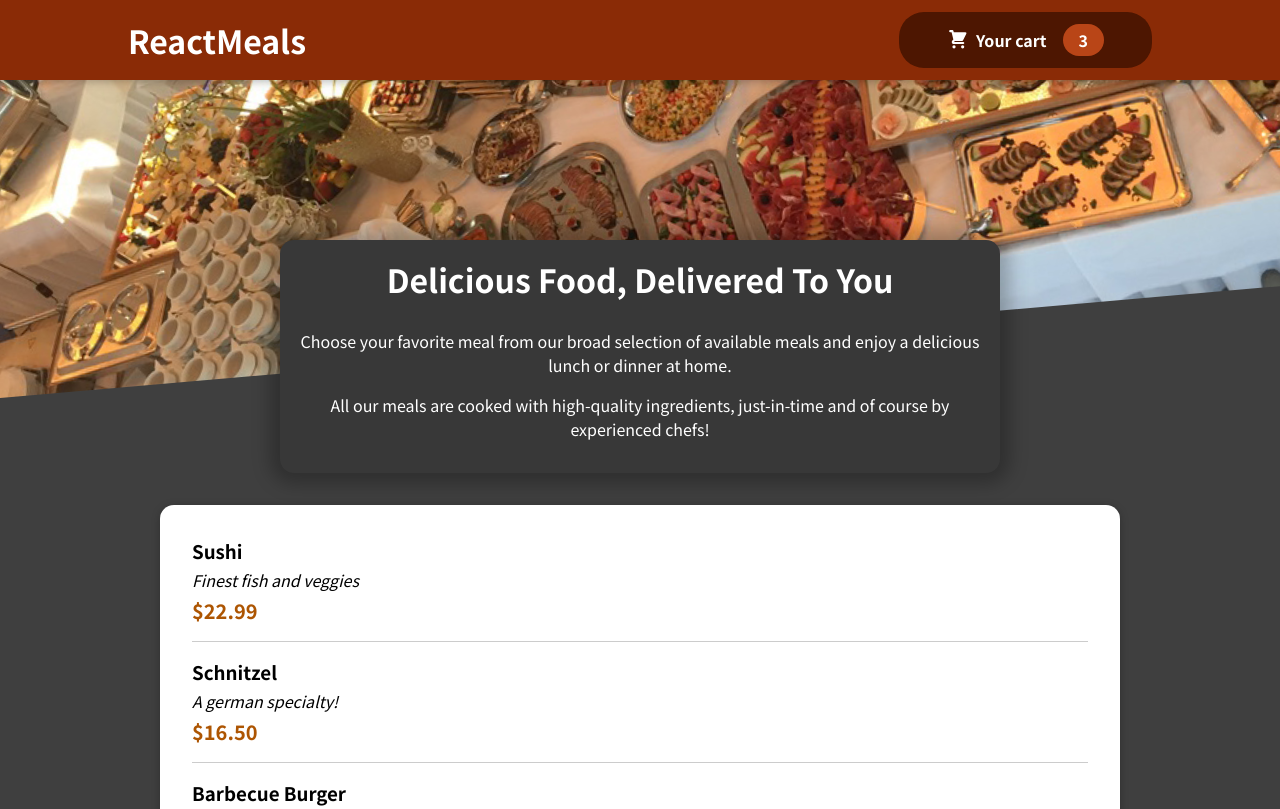
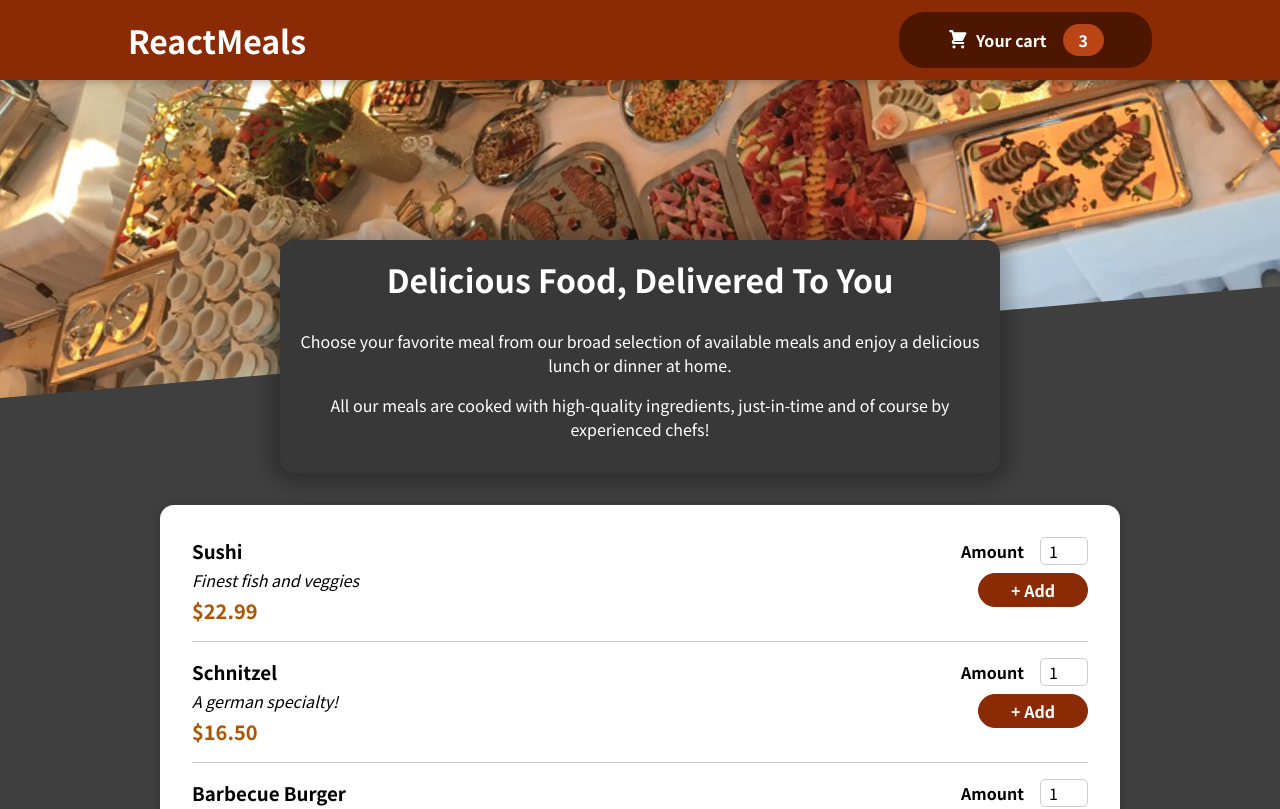
Before and after one commit to fredericmineur/React-food-order-app, a React (Create React App) app: page / in a window 1280 px wide. Shown: the top 809 px of the page. Built offline with nearby package versions, Linux system fonts and the light colour scheme.

Commit message:
add MealItemForm component and reusable Input

```diff
--- a/src/components/Meals/AvailableMeals.js
+++ b/src/components/Meals/AvailableMeals.js
@@ -33,7 +33,12 @@
 const AvailableMeals = props =>{
 
     const mealsList = DUMMY_MEALS.map((meal)=>{
-        return <MealItem key={meal.id} name={meal.name} description={meal.description} price={meal.price} />
+        return <MealItem
+        id={meal.id}
+        key={meal.id}
+        name={meal.name}
+        description={meal.description}
+        price={meal.price} />
     })
 
     return <section className={styles.meals}>
--- a/src/components/Meals/MealItem/MealItem.js
+++ b/src/components/Meals/MealItem/MealItem.js
@@ -1,4 +1,5 @@
-import styles from './MealItem.module.css'
+import styles from './MealItem.module.css';
+import MealItemForm from './MealItemForm';
 
 const MealItem = props => {
     const price = `$${props.price.toFixed(2)}`;
@@ -10,7 +11,7 @@
             <div className={styles.price}>{price}</div>
         </div>
         <div>
-
+            <MealItemForm id={props.id}/>
         </div>
     </li>
 }
--- /dev/null
+++ b/src/components/Meals/MealItem/MealItemForm.js
@@ -0,0 +1,18 @@
+import styles from './MealItemForm.module.css';
+import Input from '../../UI/Input';
+
+const MealItemForm = props => {
+    return <form className={styles.form}>
+        <Input label="Amount" input={{
+            id:"amount_"+ props.id,
+            type:"number",
+            min:'1',
+            max: '5',
+            step:'1',
+            defaultValue: '1'
+            }}/>
+        <button>+ Add</button>
+    </form>
+}
+
+export default MealItemForm;
--- /dev/null
+++ b/src/components/Meals/MealItem/MealItemForm.module.css
@@ -0,0 +1,20 @@
+.form {
+    text-align: right;
+  }
+
+  .form button {
+    font: inherit;
+    cursor: pointer;
+    background-color: #8a2b06;
+    border: 1px solid #8a2b06;
+    color: white;
+    padding: 0.25rem 2rem;
+    border-radius: 20px;
+    font-weight: bold;
+  }
+
+  .form button:hover,
+  .form button:active {
+    background-color: #641e03;
+    border-color: #641e03;
+  }
--- a/src/components/UI/Input.js
+++ b/src/components/UI/Input.js
@@ -0,0 +1,10 @@
+import styles from './Input.module.css'
+
+const Input = props => {
+    return <div className={styles.input}>
+        <label htmlFor={props.input.id}>{props.label}</label>
+        <input  {...props.input}/>
+    </div>
+}
+
+export default Input;
--- /dev/null
+++ b/src/components/UI/Input.module.css
@@ -0,0 +1,18 @@
+.input {
+    display: flex;
+    align-items: center;
+    margin-bottom: 0.5rem;
+  }
+
+  .input label {
+    font-weight: bold;
+    margin-right: 1rem;
+  }
+
+  .input input {
+    width: 3rem;
+    border-radius: 5px;
+    border: 1px solid #ccc;
+    font: inherit;
+    padding-left: 0.5rem;
+  }
```
